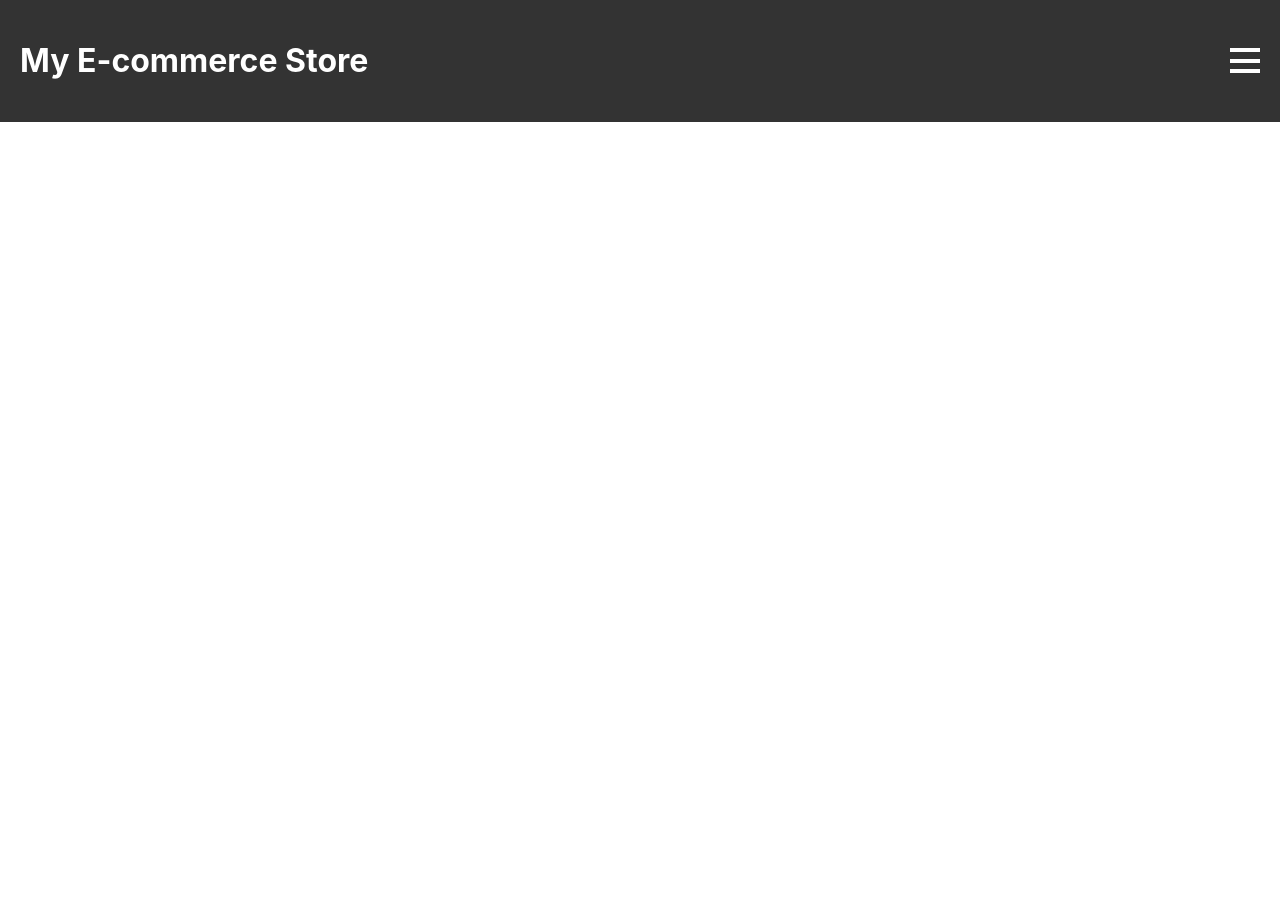
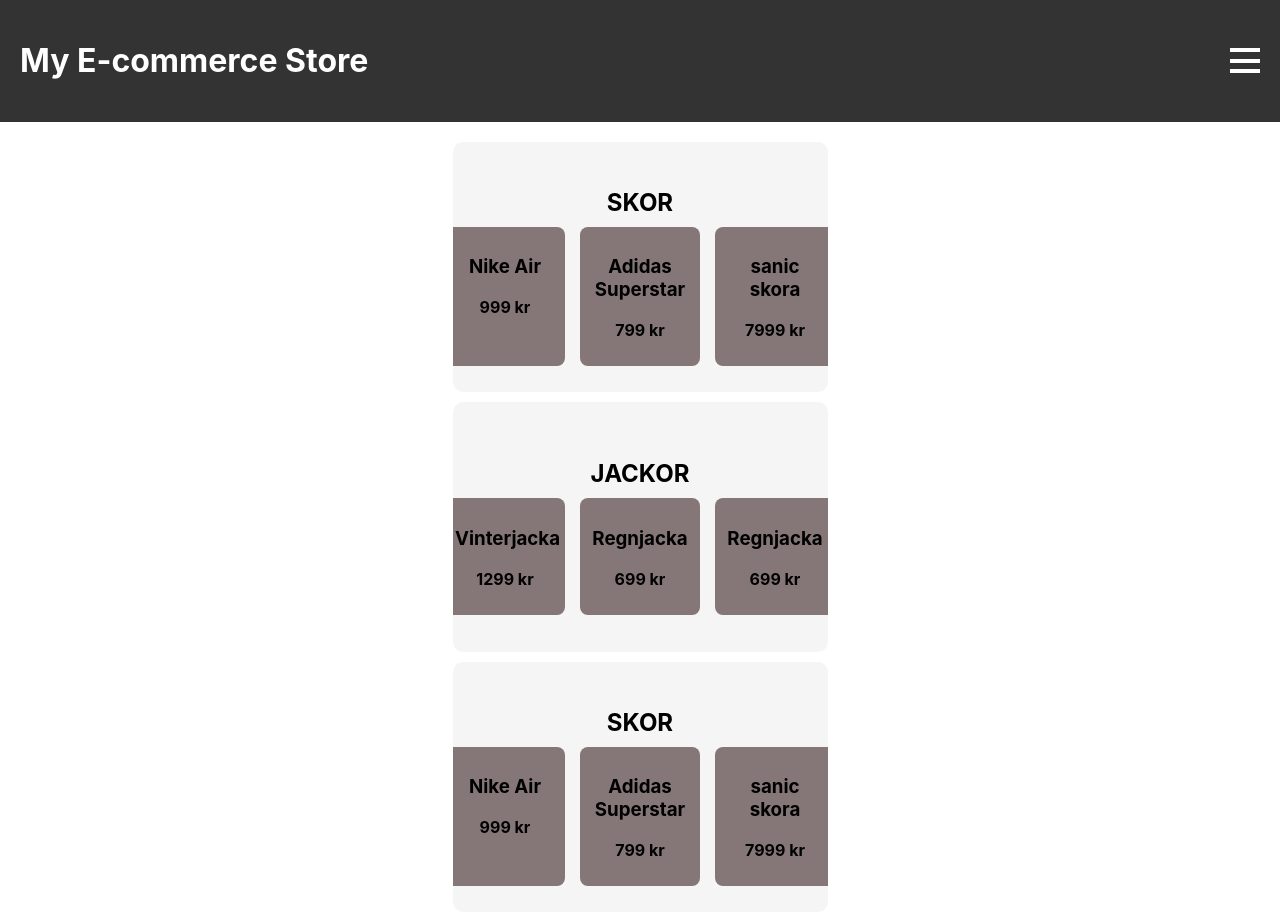
Before and after one commit to d21emijo/Examensarbete_React_PWA, a React (Create React App) app in the folder react-pwa/: page / in a window 1280 px wide. Shown: the top 924 px of the page. Before the commit the page ends 800 px from the top, so only its background shows below. Built offline with nearby package versions, Linux system fonts and the light colour scheme.

Commit message:
static product/category component
static hardcoded values for products

```diff
--- a/react-pwa/src/App.js
+++ b/react-pwa/src/App.js
@@ -2,14 +2,14 @@ import React, {useState, useEffect} from 'react';
 import logo from './logo.svg';
 import './App.css';
 import Header from './components/Header';
-
+import CategoriesList from "./components/Categories/CategoriesList";
 
 function App() {
   return (
 
     <div className="App">
       <Header /> {Header}
-
+      <CategoriesList/>
       {/* <header className="App-header">
         <img src={logo} className="App-logo" alt="logo" />
         <p>
--- /dev/null
+++ b/react-pwa/src/components/Categories/CategoriesList.css
@@ -0,0 +1,31 @@
+.categories-list {
+    display: block;
+    flex-direction: column;
+    align-items: center;
+    gap: 10px;
+    padding: 10px;
+  }
+
+  .categories-container {
+    display: block;
+    flex-wrap: wrap;
+    justify-content: center;
+    gap: 10px;
+    padding: 10px;
+    text-align: left;
+
+  }
+
+
+  .category {
+    width: 100%;
+    height: 30%;
+    background-color: lightgray;
+    display: flex;
+    align-items: center;
+    justify-content: center;
+    border-radius: 10px;
+    font-weight: bold;
+    margin: 10px;
+
+  }
--- /dev/null
+++ b/react-pwa/src/components/Categories/CategoriesList.js
@@ -0,0 +1,21 @@
+import React from "react";
+import "./CategoriesList.css";
+import Category from "./Category";
+
+const CategoriesList = () => {
+  const categories = [
+    { title: "Skor", products: [{ name: "Nike Air", price: 999 }, { name: "Adidas Superstar", price: 799 }, { name: "sanic skora", price: 7999 }] },
+    { title: "Jackor", products: [{ name: "Vinterjacka", price: 1299 }, { name: "Regnjacka", price: 699 }, { name: "Regnjacka", price: 699 }] },
+    { title: "Skor", products: [{ name: "Nike Air", price: 999 }, { name: "Adidas Superstar", price: 799 }, { name: "sanic skora", price: 7999 }] },
+    ];
+
+    return (
+      <div className="categories-container">
+        {categories.map((category, index) => (
+          <Category key={index} title={category.title} products={category.products} />
+        ))}
+      </div>
+    );
+  };
+
+export default CategoriesList;
--- /dev/null
+++ b/react-pwa/src/components/Categories/Category.css
@@ -0,0 +1,34 @@
+
+.category {
+    width: 100%;
+    max-width: 375px; /* Anpassat för iPhone SE */
+    height: 250px; /* Anpassa höjden efter behov */
+    display: flex;
+    flex-direction: column;
+    align-items: center;
+    justify-content: center;
+    background-color: #f5f5f5;
+    margin: 10px auto;
+    border-radius: 10px;
+    overflow: hidden;
+
+  }
+   */
+  .category img {
+    width: 100%;
+    height: 70%;
+    object-fit: cover;
+  }
+
+  .category-title {
+    font-size: 24px;
+    margin-bottom: 10px;
+    text-transform: uppercase;
+    text-align: left;
+  }
+
+  .products-container {
+    display: flex;
+    gap: 15px;
+    justify-content: center;
+  }
--- /dev/null
+++ b/react-pwa/src/components/Categories/Category.js
@@ -0,0 +1,20 @@
+import React from "react";
+import Product from "../Products"; // Importera produkten
+import "./Category.css"; // Frivillig styling
+
+
+const Category = ({ title, products }) => {
+  return (
+    <div className="category">
+      <h2 className="category-title">{title}</h2>
+      <div className="products-container">
+        {products.map((product, index) => (
+          <Product key={index} name={product.name} price={product.price} />
+        ))}
+      </div>
+    </div>
+  );
+};
+
+
+export default Category;
--- /dev/null
+++ b/react-pwa/src/components/Product.css
@@ -0,0 +1,17 @@
+.category {
+  margin-bottom: 20px;
+}
+
+.products-container {
+  display: flex;
+  gap: 15px;
+  justify-content: center;
+}
+
+.product {
+  background-color: #857777;
+  padding: 10px;
+  border-radius: 8px;
+  width: 100px;
+  text-align: center;
+}
--- /dev/null
+++ b/react-pwa/src/components/Products.js
@@ -0,0 +1,14 @@
+import React from "react";
+import "./Product.css";
+
+const Product = ({ name, price }) => {
+  return (
+    <div className="product">
+      <h3>{name}</h3>
+      <p>{price} kr</p>
+    </div>
+  );
+};
+
+
+export default Product;
```
